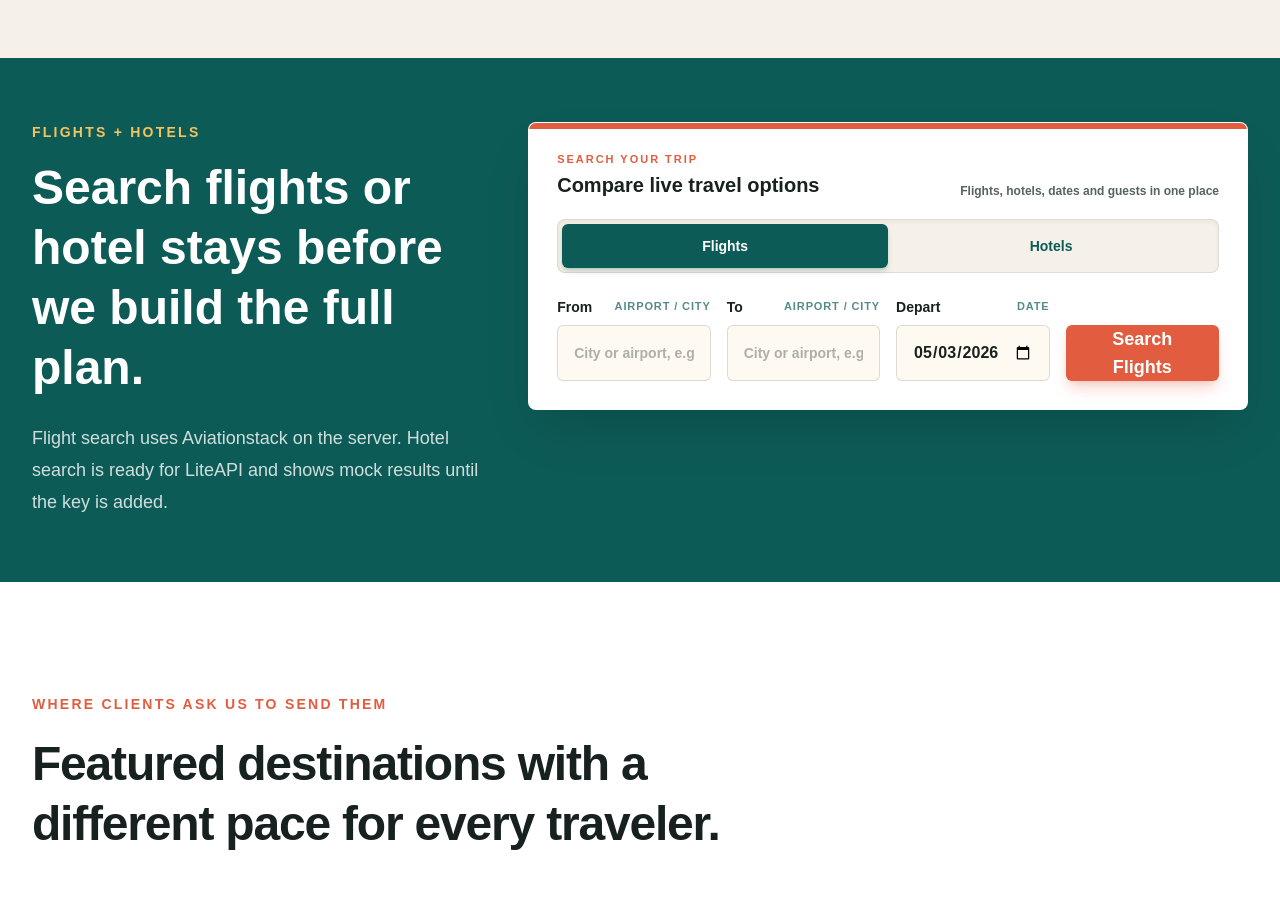
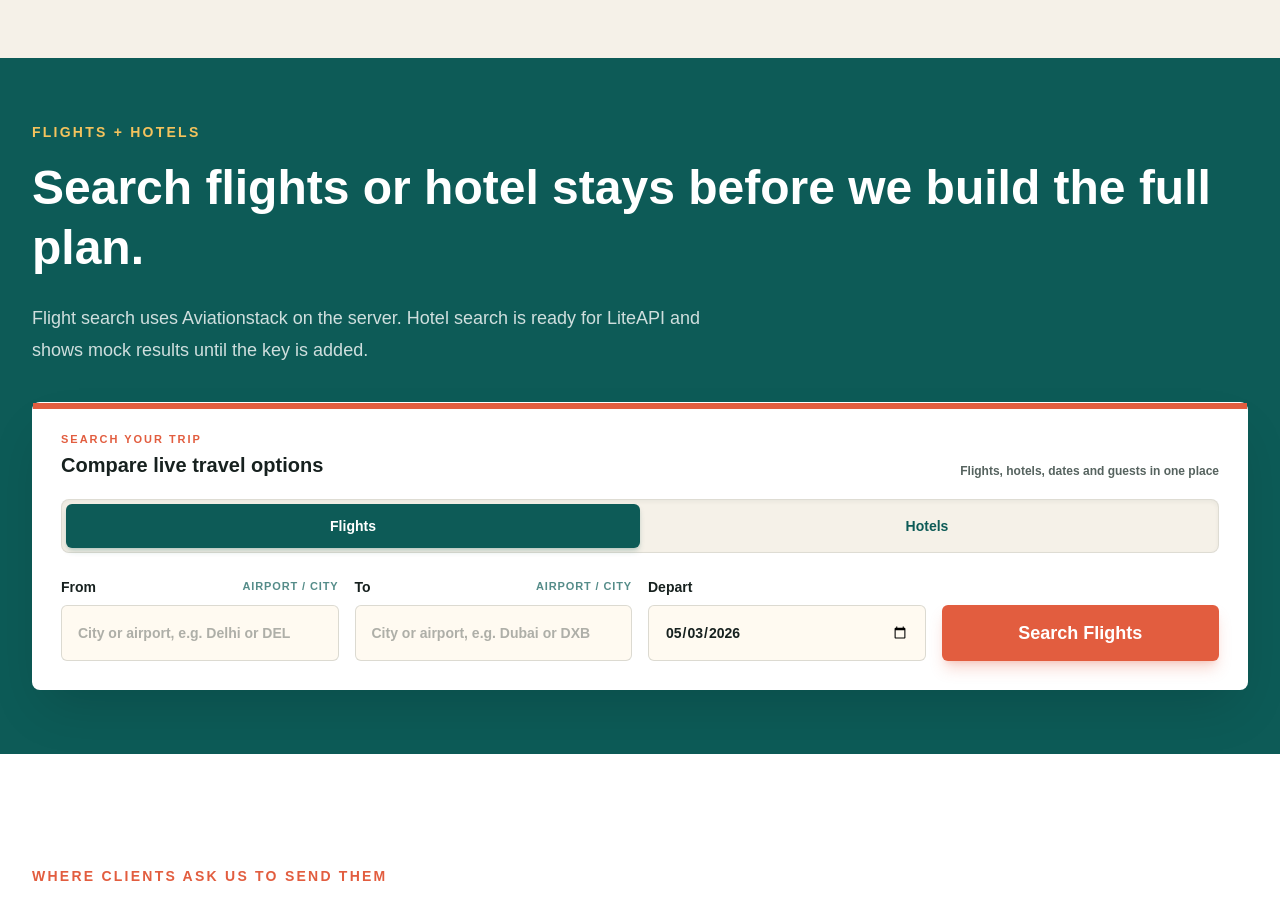
Before and after one commit to ankur7697/faithtourtravel-app, a Next.js app: page / in a window 1280 px wide. Shown: the part 920-1820 px from the top of the page. Built offline with nearby package versions, Linux system fonts and the light colour scheme; grey boxes are pictures that could not be loaded.

Commit message:
Chatbot Integrated

```diff
--- a/app/components/FlightSearch.tsx
+++ b/app/components/FlightSearch.tsx
@@ -351,7 +351,7 @@ export default function FlightSearch() {
         className={`mx-auto grid max-w-7xl gap-6 sm:gap-9 ${
           hasExpandedResults
             ? "lg:grid-cols-1"
-            : "lg:grid-cols-[0.78fr_1.22fr] lg:items-start"
+            : "2xl:grid-cols-[0.72fr_1.28fr] 2xl:items-start"
         }`}
       >
         <div
@@ -373,7 +373,7 @@ export default function FlightSearch() {
           </p>
         </div>
 
-        <div className="relative z-10 overflow-hidden rounded-lg border border-white/70 bg-white p-4 text-[#17211f] shadow-2xl shadow-black/15 sm:p-7">
+        <div className="relative z-10 rounded-lg border border-white/70 bg-white p-4 text-[#17211f] shadow-2xl shadow-black/15 sm:p-7">
           <div className="absolute inset-x-0 top-0 h-1.5 bg-[#e25d3f]" />
           <div className="mb-5 flex flex-col gap-2 sm:flex-row sm:items-end sm:justify-between">
             <div>
@@ -432,14 +432,11 @@ export default function FlightSearch() {
                 value={destination}
               />
               <label className="min-w-0 lg:col-span-2">
-                <span className="mb-2 flex items-center justify-between gap-2 text-sm font-black">
+                <span className="mb-2 block whitespace-nowrap text-sm font-black">
                   Depart
-                  <span className="text-[11px] font-bold uppercase tracking-[0.08em] text-[#0d5b57]/70">
-                    Date
-                  </span>
                 </span>
                 <input
-                  className="h-12 w-full rounded-md border border-[#17211f]/15 bg-[#fffaf1] px-3 text-base font-bold outline-none transition focus:border-[#0d5b57] focus:bg-white focus:ring-2 focus:ring-[#0d5b57]/12 sm:h-14 sm:px-4"
+                  className="h-12 w-full min-w-0 rounded-md border border-[#17211f]/15 bg-[#fffaf1] px-3 text-sm font-bold outline-none transition focus:border-[#0d5b57] focus:bg-white focus:ring-2 focus:ring-[#0d5b57]/12 sm:h-14 sm:px-4"
                   onChange={(event) => setDepartureDate(event.target.value)}
                   type="date"
                   value={departureDate}
@@ -512,7 +509,7 @@ export default function FlightSearch() {
                 value={hotelRooms}
               />
               <button
-                className="h-12 w-full min-w-0 rounded-md bg-[#e25d3f] px-4 text-center text-base font-black text-white shadow-lg shadow-[#e25d3f]/25 transition hover:-translate-y-0.5 hover:bg-[#c94d34] disabled:translate-y-0 disabled:cursor-not-allowed disabled:bg-[#e25d3f]/55 disabled:shadow-none sm:col-span-2 sm:h-14 lg:col-span-12 lg:self-end xl:col-span-3"
+                className="h-11 w-full min-w-0 rounded-md bg-[#e25d3f] px-4 text-center text-sm font-black text-white shadow-lg shadow-[#e25d3f]/25 transition hover:-translate-y-0.5 hover:bg-[#c94d34] disabled:translate-y-0 disabled:cursor-not-allowed sm:col-span-2 sm:h-12 lg:col-span-3 lg:self-end"
                 disabled={isHotelLoading || !selectedHotelPlace}
                 type="submit"
               >
@@ -823,7 +820,7 @@ function HotelDestinationInput({
   const [isFocused, setIsFocused] = useState(false);
 
   return (
-    <div className="relative block min-w-0 sm:col-span-2 lg:col-span-4 xl:col-span-3">
+    <div className="relative block min-w-0 sm:col-span-2 lg:col-span-4">
       <label className="mb-2 flex items-center justify-between gap-2 text-sm font-black" htmlFor="hotel-place">
         Destination
         <span className="text-[11px] font-bold uppercase tracking-[0.08em] text-[#0d5b57]/70">
@@ -898,15 +895,12 @@ function DateInput({
   value: string;
 }) {
   return (
-    <label className="min-w-0 lg:col-span-2">
-      <span className="mb-2 flex items-center justify-between gap-2 text-sm font-black">
-        <span className="whitespace-nowrap">{label}</span>
-        <span className="text-[11px] font-bold uppercase tracking-[0.08em] text-[#0d5b57]/70">
-          Date
-        </span>
+    <label className="min-w-0 lg:col-span-3">
+      <span className="mb-2 block whitespace-nowrap text-sm font-black">
+        {label}
       </span>
       <input
-        className="h-12 w-full rounded-md border border-[#17211f]/15 bg-[#fffaf1] px-3 text-base font-bold outline-none transition focus:border-[#0d5b57] focus:bg-white focus:ring-2 focus:ring-[#0d5b57]/12 sm:h-14 sm:px-4"
+        className="h-12 w-full min-w-0 rounded-md border border-[#17211f]/15 bg-[#fffaf1] px-3 text-sm font-bold outline-none transition focus:border-[#0d5b57] focus:bg-white focus:ring-2 focus:ring-[#0d5b57]/12 sm:h-14 sm:px-4"
         onChange={(event) => onChange(event.target.value)}
         type="date"
         value={value}
@@ -927,7 +921,7 @@ function NumberInput({
   value: number;
 }) {
   return (
-    <label className="min-w-0 lg:col-span-1">
+    <label className="min-w-0 lg:col-span-2">
       <span className="mb-2 block text-sm font-black">{label}</span>
       <input
         className="h-12 w-full rounded-md border border-[#17211f]/15 bg-[#fffaf1] px-3 text-base font-bold outline-none transition focus:border-[#0d5b57] focus:bg-white focus:ring-2 focus:ring-[#0d5b57]/12 sm:h-14 sm:px-4"
```
